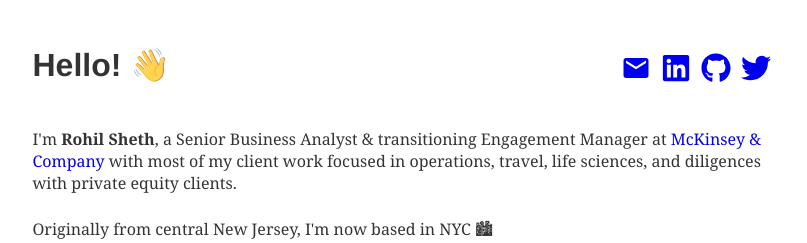
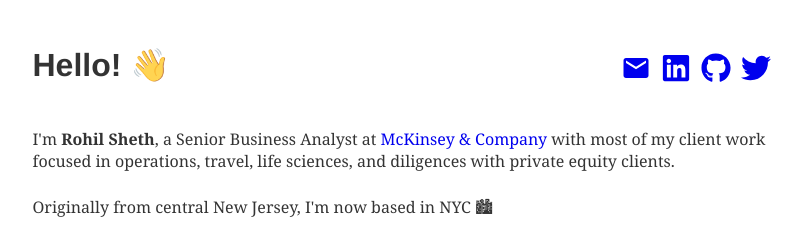
Before and after one commit to rohilsheth/rohilsheth.github.io, a Gatsby site: page / in a window 1280 px wide. Shown: the top 243 px of the page, without its empty margins (236-1043 px from the left). Built offline with nearby package versions, Linux system fonts and the light colour scheme; Gatsby itself is replaced by a stand-in of ours; grey boxes are pictures that could not be loaded; what typography-theme-fairy-gates would draw is missing.

Commit message:
Update index.js

```diff
--- a/src/pages/index.js
+++ b/src/pages/index.js
@@ -20,7 +20,7 @@ export default function Home() {
       <h1>Hello! 👋</h1>
       <br></br>
       <p>
-      I'm <b>Rohil Sheth</b>, a Senior Business Analyst & transitioning Engagement Manager at <a target="_blank" rel="noopener noreferrer" href="https://mckinsey.com">McKinsey & Company</a> with most of my client work focused in operations, travel, life sciences, and diligences with private equity clients.
+      I'm <b>Rohil Sheth</b>, a Senior Business Analyst at <a target="_blank" rel="noopener noreferrer" href="https://mckinsey.com">McKinsey & Company</a> with most of my client work focused in operations, travel, life sciences, and diligences with private equity clients.
       </p>
       <p>
        Originally from central New Jersey, I'm now based in NYC 🏙
```
